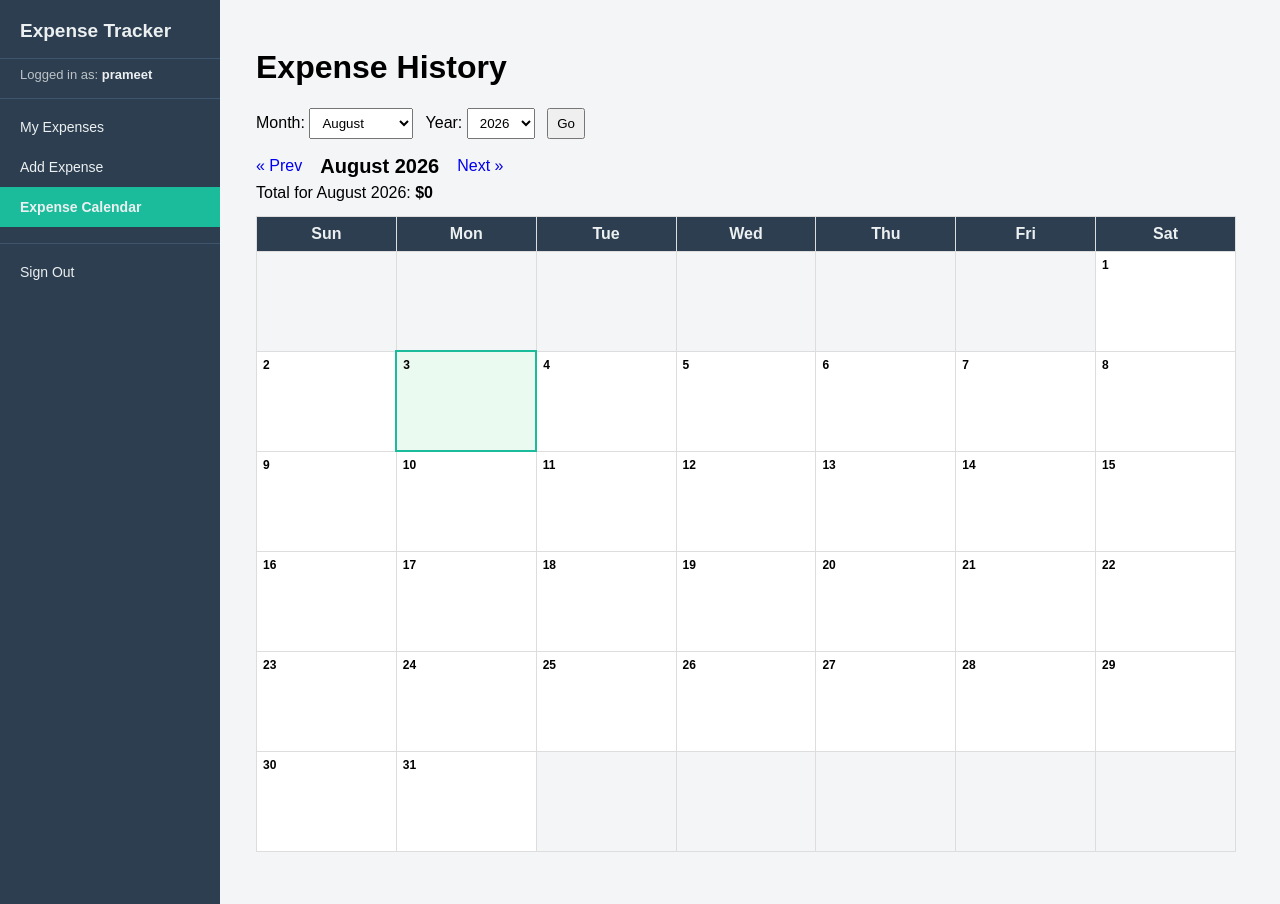
After one commit to prameet27/expense_tracker, a Django app: page /expenses/history/ in a window 1280 px wide. The commit adds this page. Run offline with Django 4.2, Linux system fonts and the light colour scheme; a user stored in the database is signed in; data that the repository does not hold is empty.

Commit message:
Add Expense Calendar and Update expense Pages

```diff
--- /dev/null
+++ b/expenses/templates/base.html
@@ -0,0 +1,192 @@
+<!DOCTYPE html>
+<html lang="en">
+    <head>
+        <meta charset="UTF-8">
+        <title>{% block title %} Expense Tracker {% endblock %}</title>
+        <style>
+            *{
+                box-sizing: border-box;
+            }
+            body
+            {
+                margin: 0;
+                font-family: Arial, Helvetica, sans-serif;
+                background: #f4f5f7;
+                display: flex;
+                min-height: 100vh;
+            }
+            .sidebar{
+                width: 220px;
+                flex-shrink: 0;
+                background: #2c3e50;
+                color: #ecf0f1;
+                padding: 20px 0;
+            }
+
+            .sidebar h2{
+                padding: 0 20px 16px 20px;
+                margin: 0 0 8px 0;
+                font-size: 19px;
+                border-bottom: 1px solid #3d566e;
+            }
+
+            .sidebar .user-info{
+                padding: 0 20px 16px 20px;
+                margin-bottom: 8px;
+                font-size: 13px;
+                color: #bdc3c7;
+                border-bottom: 1px solid #3d566e;
+            }
+
+            .sidebar .user-info strong{
+                color: #ecf0f1;
+            }
+
+            .sidebar a, .sidebar form button{
+                display: block;
+                width: 100%;
+                text-align: left;
+                color: #ecf0f1;
+                text-decoration: none;
+                background: none;
+                border: none;
+                font-size: 14px;
+                font-family: inherit;
+                padding: 12px 20px;
+                cursor: pointer;
+            }
+
+            .sidebar a:hover, .sidebar form button:hover{
+                background: #34495e;
+            }
+
+            .sidebar a.active{
+                background: #1abc9c;
+                font-weight: bold;
+            }
+
+            .sidebar .signout{
+                margin-top: 16px;
+                border-top: 1px solid #3d566e;
+                padding-top: 8px;
+            }
+
+            .main{
+                flex: 1;
+                padding: 28px 36px;
+            }
+
+            table{
+                border-collapse: collapse;
+                margin: 12px 0 24px 0;
+                width: 100%;
+                max-width: 900px;
+                background: #fff;
+            }
+
+            th, td{
+                border: 1px solid #ddd;
+                padding: 8px 10px;
+                text-align: left;
+            }
+            th{
+                background: #ecf0f1;
+            }
+            .filter-form select, .filter-form input, .filter-form button{
+                padding: 6px 8px;
+                margin-right: 8px;
+            }
+            .cal-nav{
+                display: flex;
+                align-items: center;
+                gap: 18px;
+                margin-bottom: 4px;
+            }
+            .cal-nav h2{
+                margin: 0;
+                font-size: 20px;
+            }
+
+            .cal-nav a{
+                text-decoration: none;
+            }
+
+            .cal-month-total{
+                margin: 6px 0 14px 0;
+            }
+
+            table.calendar-table{
+                border-collapse: collapse;
+                width: 100%;
+                max-width: 980px;
+                table-layout: fixed;
+            }
+
+            table.calendar-table th{
+                background: #2c3e50;
+                color: #ecf0f1;
+                padding: 8px;
+                text-align: center;
+            }
+
+            table.calendar-table td.cal-day{
+                border: 1px solid #ddd;
+                vertical-align: top;
+                height: 100px;
+                width: 14.28%;
+                padding: 6px;
+                font-size: 12px;
+                background: #fff;
+            }
+
+            table.calendar-table td.cal-day.empty{
+                background: #f4f5f7;
+            }
+
+            table.calendar-table td.cal-day.today{
+                background: #eafaf1;
+                border: 2px solid #1abc9c;
+            }
+
+            .day-num{
+                font-weight: bold;
+                margin-bottom: 4px;
+            }
+
+            .day-total{
+                color: #c0392b;
+                font-weight: bold;
+                margin-bottom: 2px;
+            }
+            .day-item{
+                font-size: 11px;
+                color: #555;
+                white-space: nowrap;
+                overflow: hidden;
+                text-overflow: ellipsis;
+            }
+        </style>
+    </head>
+    <body>
+        {% if user.is_authenticated %}
+        <div class="sidebar">
+            <h2> Expense Tracker </h2>
+            <div class="user-info">
+                Logged in as: <strong>{{ user.username }}</strong>
+            </div>
+            <a href="{% url 'expense_list' %}" class="{% if request.resolver_match.url_name == 'expense_list' %} active {% endif %}">My Expenses</a>
+            <a href="{% url 'add_expense' %}" class="{% if request.resolver_match.url_name == 'add_expense' %} active {% endif %}">Add Expense</a>
+            <a href="{% url 'expense_calendar' %}" class="{% if request.resolver_match.url_name == 'expense_calendar' %} active {% endif %}">Expense Calendar</a>
+            <div class="signout">
+                <form method="POST" action="{% url 'logout' %}">
+                    {% csrf_token %}
+                    <button type="submit">Sign Out</button>
+                </form>
+            </div>
+        </div>
+        {% endif %}
+        <div class="main">
+            {% block content %} {% endblock %}
+        </div>
+    </body>
+</html>
--- a/expenses/templates/expenses/add.html
+++ b/expenses/templates/expenses/add.html
@@ -1,3 +1,7 @@
+{% extends "base.html" %}
+{% block title %}Add Expense{% endblock %}
+{% block content %}
+
 <h1>Add Expense</h1>
 
 <form method="POST" action="{% url 'add_expense' %}">
@@ -5,3 +9,5 @@
     {{ form.as_p }}
     <button type="submit">Save</button>
 </form>
+
+{% endblock %}
--- /dev/null
+++ b/expenses/templates/expenses/calendar.html
@@ -0,0 +1,58 @@
+{% extends "base.html" %}
+{% block title %}Expense History{% endblock %}
+{% block content %}
+
+<h1>Expense History</h1>
+
+<form method="GET" class="filter-form" style="margin-bottom:16px;">
+    <label for="month">Month:</label>
+    <select name="month" id="month">
+        {% for m_num, m_name in months %}
+            <option value="{{ m_num }}" {% if m_num == month %}selected{% endif %}>{{ m_name }}</option>
+        {% endfor %}
+    </select>
+
+    <label for="year">Year:</label>
+    <select name="year" id="year">
+        {% for y in years %}
+            <option value="{{ y }}" {% if y == year %}selected{% endif %}>{{ y }}</option>
+        {% endfor %}
+    </select>
+
+    <button type="submit">Go</button>
+</form>
+
+<div class="cal-nav">
+    <a href="?month={{ prev_month }}&year={{ prev_year }}">&laquo; Prev</a>
+    <h2>{{ month_name }} {{ year }}</h2>
+    <a href="?month={{ next_month }}&year={{ next_year }}">Next &raquo;</a>
+</div>
+
+<p class="cal-month-total">Total for {{ month_name }} {{ year }}: <strong>${{ month_total }}</strong></p>
+
+<table class="calendar-table">
+    <tr>
+        <th>Sun</th><th>Mon</th><th>Tue</th><th>Wed</th><th>Thu</th><th>Fri</th><th>Sat</th>
+    </tr>
+    {% for week in weeks %}
+    <tr>
+        {% for cell in week %}
+            {% if cell %}
+                <td class="cal-day {% if cell.is_today %}today{% endif %}">
+                    <div class="day-num">{{ cell.day }}</div>
+                    {% if cell.total %}
+                        <div class="day-total">${{ cell.total }}</div>
+                        {% for item in cell.items %}
+                            <div class="day-item">{{ item.title }} - ${{ item.amount }}</div>
+                        {% endfor %}
+                    {% endif %}
+                </td>
+            {% else %}
+                <td class="cal-day empty"></td>
+            {% endif %}
+        {% endfor %}
+    </tr>
+    {% endfor %}
+</table>
+
+{% endblock %}
--- a/expenses/urls.py
+++ b/expenses/urls.py
@@ -6,4 +6,5 @@ urlpatterns = [
     path('add/', views.add_expense, name="add_expense"),
     path('edit/<int:id>', views.edit_expense, name="edit_expense"),
     path('delete/<int:id>', views.delete_expense, name="delete_expense"),
+    path('history/', views.expense_calendar, name="expense_calendar"),
 ]
--- a/expenses/views.py
+++ b/expenses/views.py
@@ -1,16 +1,132 @@
+import calendar
+from datetime import date
 from django.shortcuts import render, redirect, get_object_or_404
 from .forms import ExpenseForm
 from .models import Expenses
+from django.db.models import Sum
+from django.db.models.functions import TruncMonth
 from django.contrib.auth.decorators import login_required
 # Create your views here.
 
+MONTH_CHOICES=[
+    (1, "Janauary"), (2, "Febraury"), (3, "March"), (4, "April"), (5, "May"), (6, "June"),
+    (7, "July"), (8, "August"), (9, "September"), (10, "October"), (11, "November"), (12, "December"),
+]
+
 @login_required
 def expense_list(request):
-    expenses = Expenses.objects.filter(user=request.user)
+    all_expenses = Expenses.objects.filter(user=request.user)
+
+    selected_month = request.GET.get("month") or ""
+    selected_year = request.GET.get("year") or ""
+    expenses = all_expenses
+
+    if selected_month:
+        expenses = expenses.filter(date__month = selected_month)
+    if selected_year:
+        expenses = expenses.filter(date__year = selected_year)
+
+    expenses = expenses.order_by("-date")
     total = sum(expense.amount for expense in expenses)
+
+    try:
+        selected_month_int = int(selected_month) if selected_month else None
+    except ValueError:
+        selected_month_int = None
+    try:
+        selected_year_int = int(selected_year) if selected_year else None
+    except ValueError:
+        selected_year_int = None
+
+    years = sorted(
+        {d.year for d in all_expenses.dates('date', 'year')},
+        reverse=True
+    )
+
+    monthly_summary = (
+        all_expenses
+        .annotate(month=TruncMonth('date'))
+        .values('month')
+        .annotate(total=Sum('amount'))
+        .order_by('-month')
+    )
+
     return render(request, 'expenses/list.html', {
         "expenses":expenses,
-        "total": total
+        "total": total,
+        "months": MONTH_CHOICES,
+        "years": years,
+        "selected_month":selected_month_int,
+        "selected_year": selected_year_int,
+        "monthly_summary": monthly_summary,
+    })
+
+
+@login_required
+def expense_calendar(request):
+    today = date.today()
+
+    try:
+        year = int(request.GET.get("year", today.year))
+    except (TypeError, ValueError):
+        year = today.year
+    try:
+        month = int(request.GET.get("month", today.month))
+    except (TypeError, ValueError):
+        month = today.month
+
+    if month < 1:
+        month, year = 12, year - 1
+    elif month > 12:
+        month, year = 1, year + 1
+
+    user_expenses = Expenses.objects.filter(user=request.user)
+    month_expenses = user_expenses.filter(date__year=year, date__month=month)
+
+    day_data = {}
+    for expense in month_expenses:
+        entry = day_data.setdefault(expense.date.day, {"total": 0, "items": []})
+        entry["total"] += expense.amount
+        entry["items"].append(expense)
+
+    month_total = sum(entry["total"] for entry in day_data.values())
+
+    cal = calendar.Calendar(firstweekday=6)
+    weeks = []
+    for week in cal.monthdayscalendar(year, month):
+        week_cells = []
+        for day in week:
+            if day == 0:
+                week_cells.append(None)
+            else:
+                info = day_data.get(day, {"total": 0, "items": []})
+                week_cells.append({
+                    "day": day,
+                    "total": info["total"],
+                    "items": info["items"],
+                    "is_today": (year, month, day) == (today.year, today.month, today.day),
+                })
+        weeks.append(week_cells)
+
+    prev_month, prev_year = (12, year - 1) if month == 1 else (month - 1, year)
+    next_month, next_year = (1, year + 1) if month == 12 else (month + 1, year)
+
+    years = sorted({d.year for d in user_expenses.dates('date', 'year')}, reverse=True)
+    if year not in years:
+        years = sorted(years + [year], reverse=True)
+
+    return render(request, "expenses/calendar.html", {
+        "weeks": weeks,
+        "month": month,
+        "year": year,
+        "month_name": calendar.month_name[month],
+        "months": MONTH_CHOICES,
+        "years": years,
+        "month_total": month_total,
+        "prev_month": prev_month,
+        "prev_year": prev_year,
+        "next_month": next_month,
+        "next_year": next_year,
     })
 
 
```
Also changed, not shown: expenses/templates/expenses/delete.html (+16 -17 lines), expenses/templates/expenses/edit.html (+7 -2 lines), expenses/templates/expenses/list.html (+51 -5 lines), db.sqlite3 (deleted), 1 other file.
